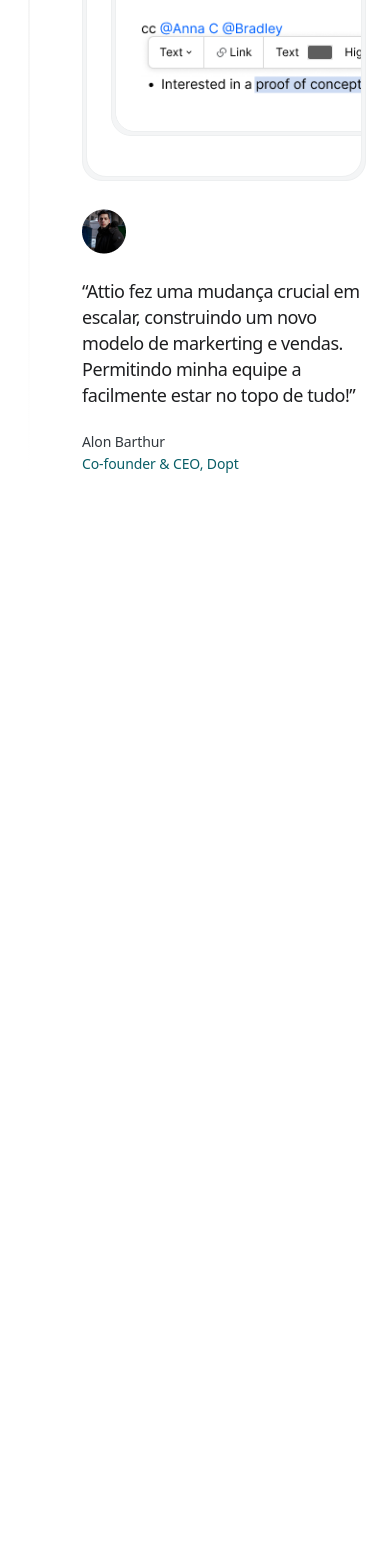
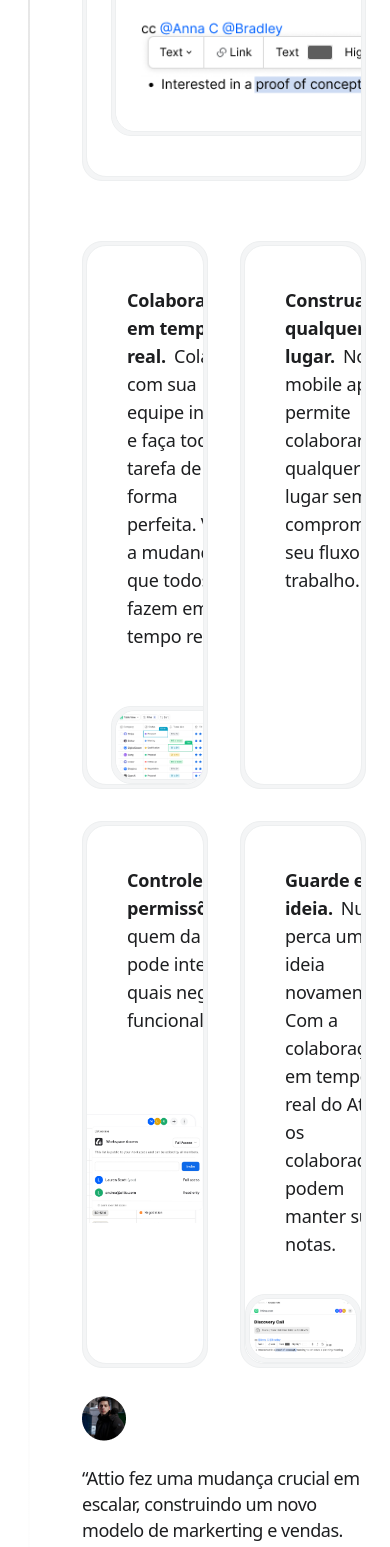
Before and after one commit to luisrca-tech/crm-landing-page, a Next.js app: page / in a window 390 px wide. Shown: the part 2679-4226 px from the top of the page. Before the commit the page ends 3153 px from the top, so only its background shows below. Built offline with nearby package versions, Linux system fonts and the light colour scheme.

Commit message:
🚧 Origin/feature/CLPI0-14-e-muito-mais---section
In progress grid

```diff
--- /dev/null
+++ b/src/components/blocks/MadeForTeamSection/desktest.tsx
@@ -0,0 +1,92 @@
+import Image from 'next/image';
+
+import Construct from '/public/images/Construct.png';
+import Iphone from '/public/images/IphoneDesktop.png';
+import WorkspaceAccessDesktop from '/public/images/WorkspaceAccessDesktop.png';
+import DiscoveryCallDesktop from '/public/images/DiscoveryCallDesktop.png';
+import { SectionsBoxes } from '../SectionsBoxes';
+
+export function DesktopSectionView() {
+  return (
+    <div className="mt-8 grid grid-cols-2 grid-rows-2 gap-8">
+      <SectionsBoxes
+        rootClassName="md:max-h-[420px] lg:max-h-[579px]"
+        internalClassName="flex flex-col gap-14"
+      >
+        <div className="flex pl-10 pr-[4.625rem] pt-10">
+          <h2 className="max-w-[30.75rem] text-lg font-normal tracking-[-0.2px] text-base-600">
+            <span className="mr-2 font-semibold">
+              Colaboração em tempo real.
+            </span>
+            Colabora com sua equipe inteira e faça toda tarefa de forma
+            perfeita. Veja a mudança que todos fazem em tempo real.
+          </h2>
+        </div>
+        <SectionsBoxes rootClassName="ml-6">
+          <Image
+            className="w-full object-cover"
+            src={Construct}
+            alt="Imagem de um espaço virtual de trabalho"
+          />
+        </SectionsBoxes>
+      </SectionsBoxes>
+      <SectionsBoxes
+        rootClassName="md:max-h-[420px] lg:max-h-[579px]"
+        internalClassName="flex flex-col justify-between gap-10"
+      >
+        <div className="flex px-10 pt-10">
+          <h2 className="max-w-[20.625rem] text-lg font-normal tracking-[-0.2px] text-base-600">
+            <span className="mr-2 font-semibold">
+              Construa de qualquer lugar.
+            </span>
+            Nosso mobile app te permite colaborar de qualquer lugar sem
+            comprometer seu fluxo de trabalho.
+          </h2>
+        </div>
+        <div className="px-36">
+          <Image
+            className="w-full object-cover"
+            src={Iphone}
+            alt="Imagem de um espaço virtual de trabalho"
+          />
+        </div>
+      </SectionsBoxes>
+      <SectionsBoxes
+        rootClassName="md:max-h-[420px] lg:max-h-[579px]"
+        internalClassName="flex flex-col gap-10"
+      >
+        <div className="flex p-10">
+          <h2 className="text-lg font-normal tracking-[-0.2px] text-base-600 md:max-w-[24rem]">
+            <span className="mr-2 font-semibold">Controle de permissões.</span>
+            Controle quem da sua equipe pode interagir com quais negócios e
+            funcionalidades.
+          </h2>
+        </div>
+        <Image
+          className="w-full object-cover"
+          src={WorkspaceAccessDesktop}
+          alt="Imagem de um cadastro para lista de acesso de um espaço virtual"
+        />
+      </SectionsBoxes>
+      <SectionsBoxes
+        rootClassName="md:max-h-[420px] lg:max-h-[579px]"
+        internalClassName="flex flex-col justify-between md:gap-10"
+      >
+        <div className="flex pl-10 pr-5 pt-10 ">
+          <h2 className="max-w-[25.5rem] text-lg font-normal tracking-[-0.2px] text-base-600">
+            <span className="mr-2 font-semibold">Guarde essa ideia.</span>
+            Nunca perca uma ideia novamente. Com a colaboração em tempo real do
+            Attio os colaboradores podem manter suas notas.
+          </h2>
+        </div>
+        <SectionsBoxes rootClassName="lg:max-w-[37.625rem] lg:ml-[5.625rem] md:max-w-none md:ml-6">
+          <Image
+            className="w-full object-cover"
+            src={DiscoveryCallDesktop}
+            alt="Imagem de um cadastro para lista de acesso de um espaço virtual"
+          />
+        </SectionsBoxes>
+      </SectionsBoxes>
+    </div>
+  );
+}
--- a/src/components/blocks/MadeForTeamSection/index.tsx
+++ b/src/components/blocks/MadeForTeamSection/index.tsx
@@ -5,7 +5,7 @@ import Avatar from '/public/images/FourthAvatar.png';
 
 import { Testimonials } from '../Testimonials';
 import { HeadingSection } from '../HeadingSection';
-import { DesktopSectionView } from './DesktopSectionView';
+import { DesktopSectionView } from './desktest';
 import { MobileSectionView } from './MobileSectionView';
 
 export function MadeForTeam() {
```
